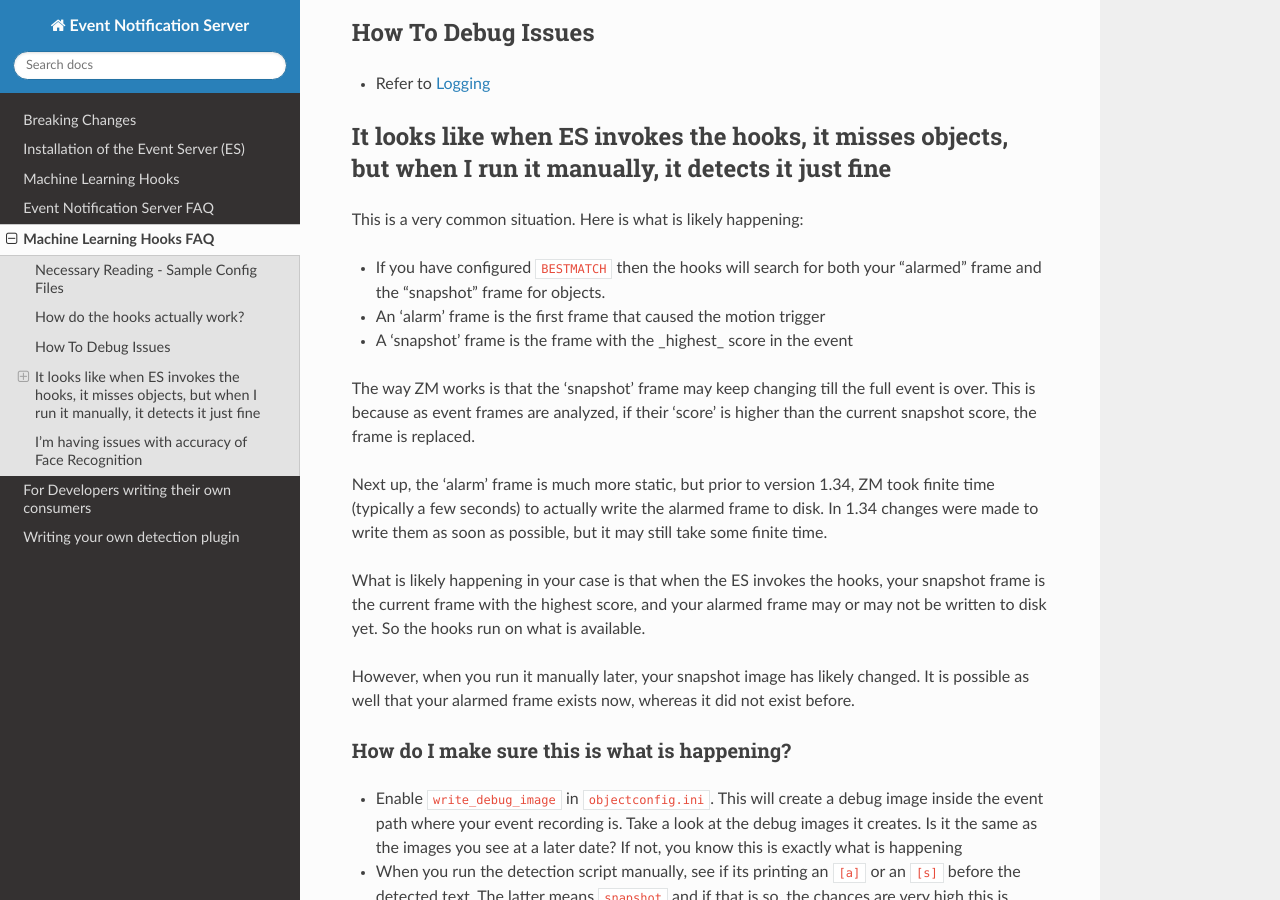
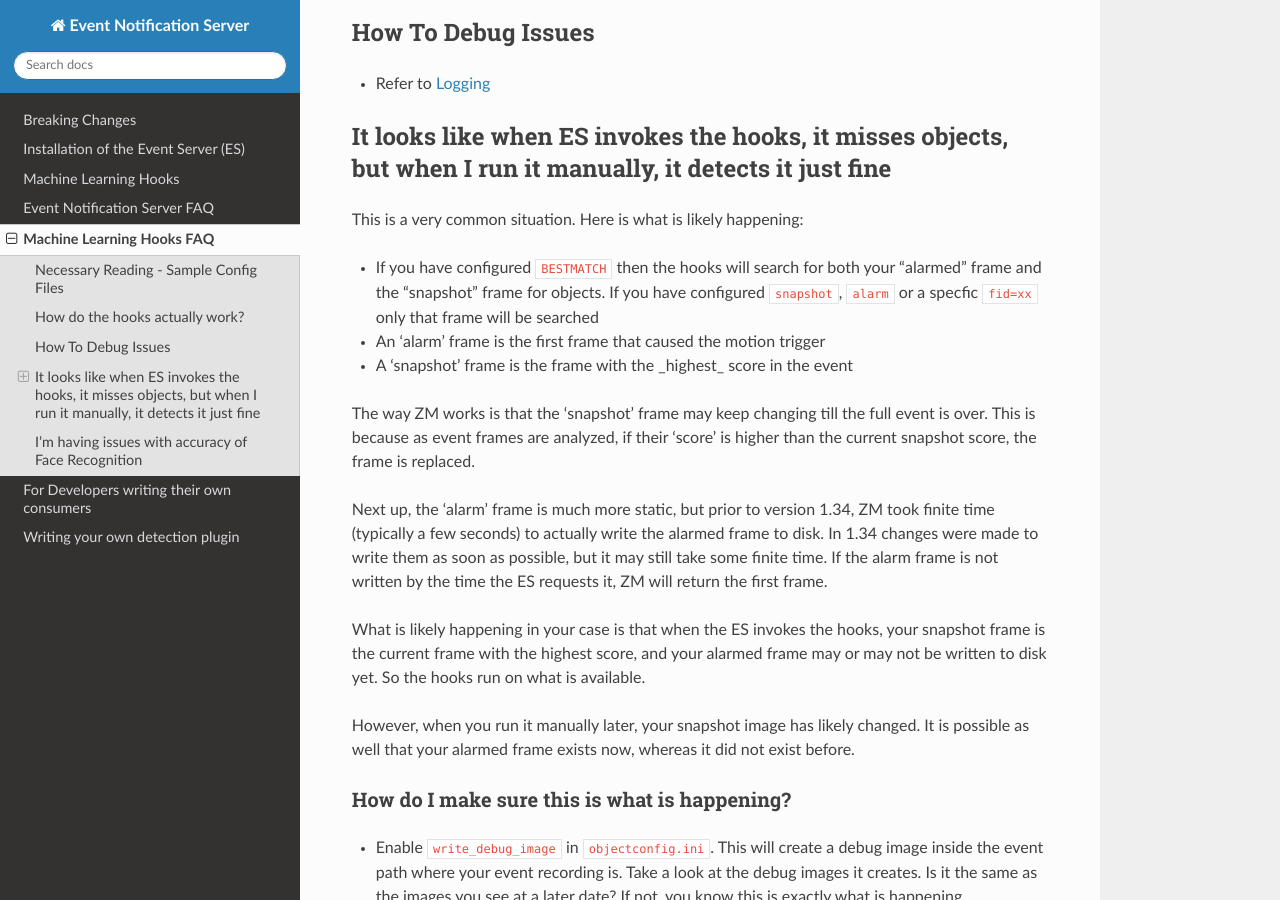
Before and after one commit to ZoneMinder/zmeventnotification, a Sphinx documentation site: the page built from docs/guides/hooks_faq.rst, in a window 1280 px wide and 900 px high, scrolled down 621 px. Built offline with Sphinx 7.4.7 and the Read the Docs theme 2.0.0, drawn with Linux system fonts in a browser that asks for light colours.

Commit message:
add clarification of first frame

```diff
--- a/docs/guides/hooks_faq.rst
+++ b/docs/guides/hooks_faq.rst
@@ -24,13 +24,14 @@ It looks like when ES invokes the hooks, it misses objects, but when I run it ma
 
 This is a very common situation. Here is what is likely happening:
 
-* If you have configured ``BESTMATCH`` then the hooks will search for both your "alarmed" frame and the "snapshot" frame for objects.
+* If you have configured ``BESTMATCH`` then the hooks will search for both your "alarmed" frame and the "snapshot" frame for objects. If you have configured ``snapshot``, ``alarm`` or a specfic ``fid=xx`` only that frame will be searched
+
 * An 'alarm' frame is the first frame that caused the motion trigger
 * A 'snapshot' frame is the frame with the _highest_ score in the event
 
 The way ZM works is that the 'snapshot' frame may keep changing till the full event is over. This is because as event frames are analyzed, if their 'score' is higher than the current snapshot score, the frame is replaced.
 
-Next up, the 'alarm' frame is much more static, but prior to version 1.34, ZM took finite time (typically a few seconds) to actually write the alarmed frame to disk. In 1.34 changes were made to write them as soon as possible, but it may still take some finite time.
+Next up, the 'alarm' frame is much more static, but prior to version 1.34, ZM took finite time (typically a few seconds) to actually write the alarmed frame to disk. In 1.34 changes were made to write them as soon as possible, but it may still take some finite time. If the alarm frame is not written by the time the ES requests it, ZM will return the first frame.
 
 What is likely happening in your case is that when the ES invokes the hooks, your snapshot frame is the current frame with the highest score, and your alarmed frame may or may not be written to disk yet. So the hooks run on what is available.
 
```
